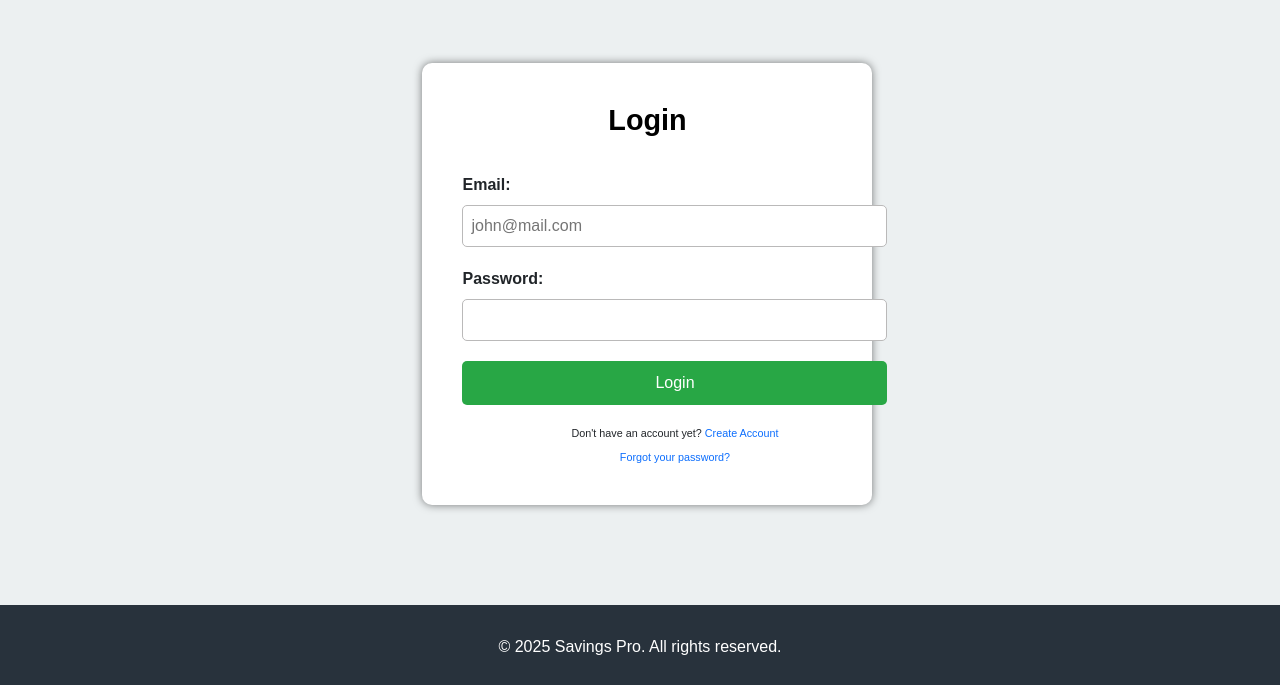
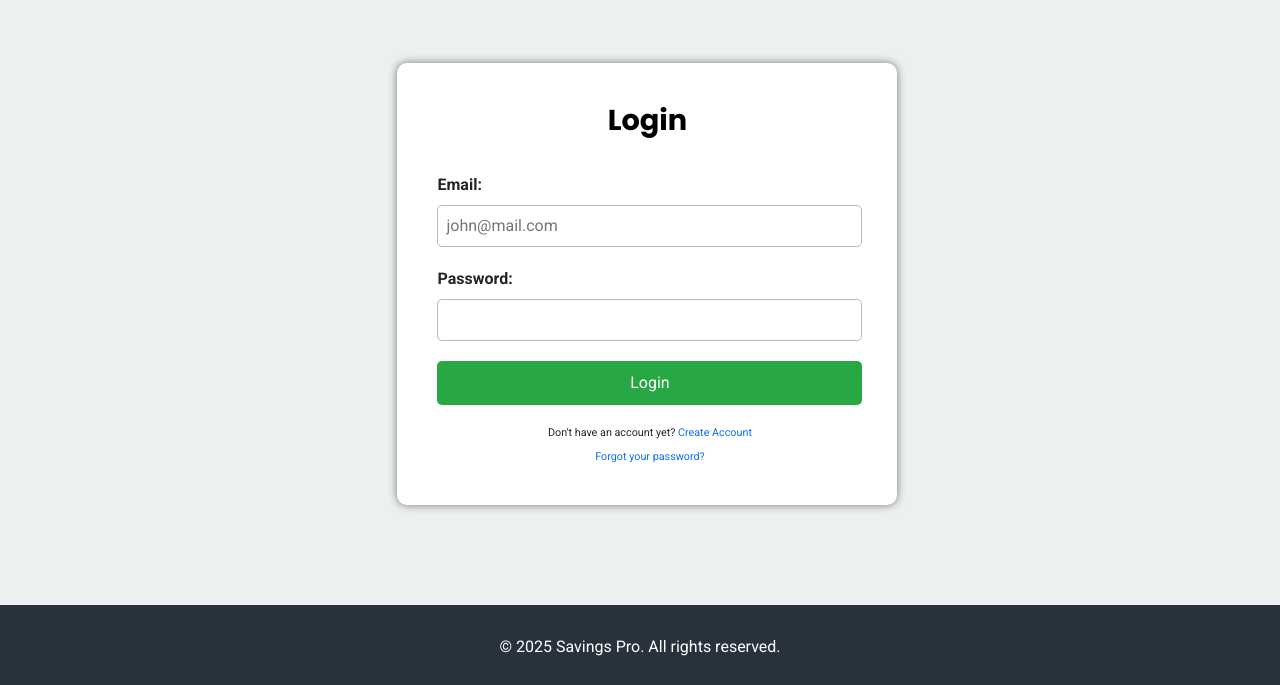
Before and after one commit to kirththiga/SavingsPro, a plain HTML site: page login.html in a window 1280 px wide. Shown: the part 117-802 px from the top of the page. Drawn offline with nearby package versions, Linux system fonts and the light colour scheme.

Commit message:
Chnaged fonts.

```diff
--- a/css/styles.css
+++ b/css/styles.css
@@ -1,7 +1,11 @@
 * {
-    font-family: Arial, sans-serif;
+    font-family: Roboto, Arial, sans-serif;
     margin: 0;
     padding: 0;
+}
+
+h1, h2, h3, h4{
+    font-family: Poppins, Arial, sans-serif;
 }
 
 #container {
@@ -224,7 +228,7 @@ form:has(#expense:checked) .income-fields select{
 }
 /**************** Settings Forms ****************/
 .login-form{
-    width: 450px;
+    width: 500px;
     margin: 60px auto;
     gap: 20px;
     padding: 40px;
--- a/login.html
+++ b/login.html
@@ -7,6 +7,10 @@
     <link rel="stylesheet" href="https://cdn.jsdelivr.net/npm/bootstrap@5.3.0/dist/css/bootstrap.min.css">
     <!-- Bootstrap Icons -->
     <link rel="stylesheet" href="https://cdn.jsdelivr.net/npm/bootstrap-icons@1.10.5/font/bootstrap-icons.css">
+    <!-- Google Fonts -->
+    <link rel="preconnect" href="https://fonts.googleapis.com">
+    <link rel="preconnect" href="https://fonts.gstatic.com" crossorigin>
+    <link href="https://fonts.googleapis.com/css2?family=Poppins:ital,wght@0,100;0,200;0,300;0,400;0,500;0,600;0,700;0,800;0,900;1,100;1,200;1,300;1,400;1,500;1,600;1,700;1,800;1,900&family=Roboto:ital,wght@0,100..900;1,100..900&display=swap" rel="stylesheet">
     <!-- Savings Pro CSS -->
     <link rel="stylesheet" href="css/styles.css">
     <!-- Bootstrap JS -->
```
Also changed, not shown: articles.html (+4 -0 lines), budgets.html (+4 -0 lines), draft.html (+4 -0 lines), forgot-password.html (+4 -0 lines), goals.html (+4 -0 lines), index.html (+4 -0 lines), monthly-final.html (+4 -0 lines), monthly.html (+4 -0 lines), register.html (+4 -0 lines), reminders.html (+4 -0 lines), settings.html (+4 -0 lines).
